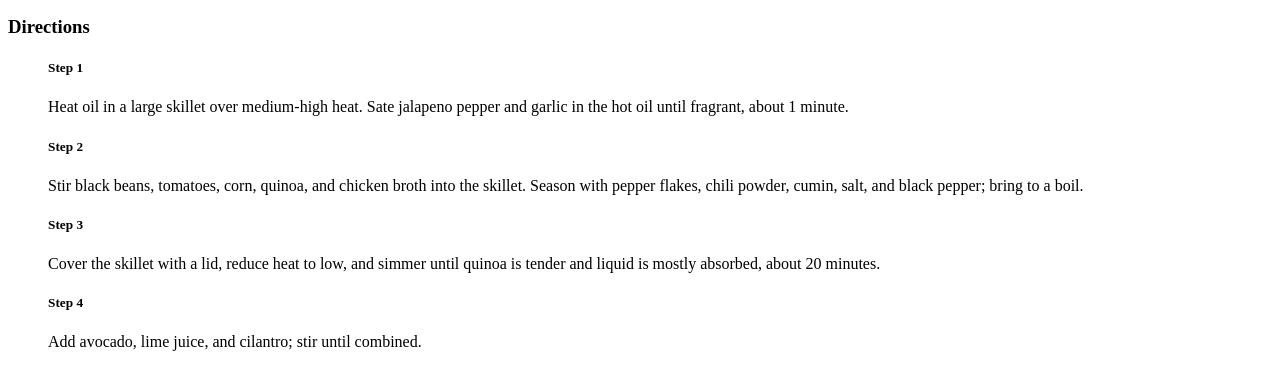
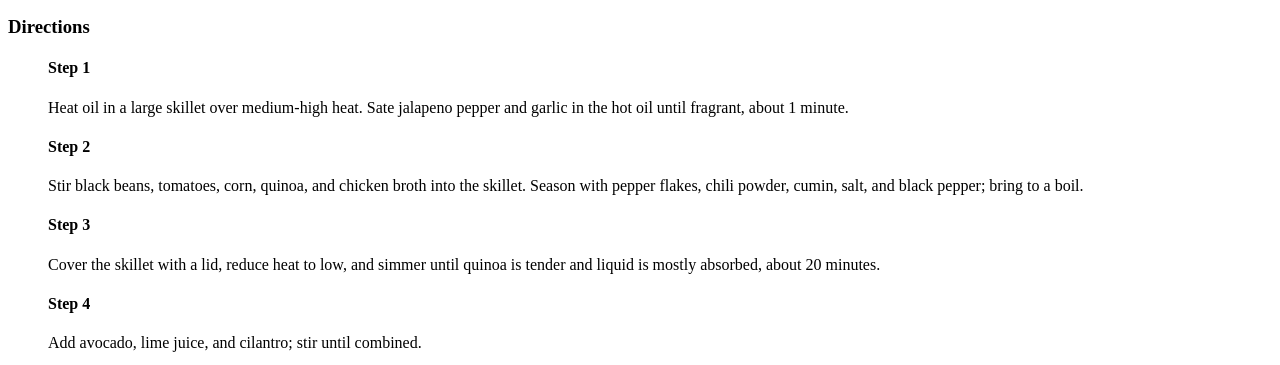
Before and after one commit to MakersMarked/odin_recipes, a plain HTML site: page recipes/mexican-quinoa.html in a window 1280 px wide. Shown: the part 982-1347 px from the top of the page. Drawn offline with Linux system fonts and the light colour scheme.

Commit message:
recipes/

```diff
--- a/recipes/mexican-quinoa.html
+++ b/recipes/mexican-quinoa.html
@@ -22,14 +22,15 @@
             </ul>
         <h3>Directions</h3>
 
-        <ul><h5>Step 1</h5>
-            Heat oil in a large skillet over medium-high heat. Sate jalapeno pepper and garlic in the hot oil until fragrant, about 1 minute.
-        <h5>Step 2</h5>
-        Stir black beans, tomatoes, corn, quinoa, and chicken broth into the skillet. Season with pepper flakes, chili powder, cumin, salt, and black pepper; bring to a boil.
-        <h5>Step 3</h5>
-        Cover the skillet with a lid, reduce heat to low, and simmer until quinoa is tender and liquid is mostly absorbed, about 20 minutes.
-        <h5>Step 4</h5>
-        Add avocado, lime juice, and cilantro; stir until combined.
+        <ul>
+            <h4>Step 1</h4>
+                Heat oil in a large skillet over medium-high heat. Sate jalapeno pepper and garlic in the hot oil until fragrant, about 1 minute.
+            <h4>Step 2</h4>
+                Stir black beans, tomatoes, corn, quinoa, and chicken broth into the skillet. Season with pepper flakes, chili powder, cumin, salt, and black pepper; bring to a boil.
+            <h4>Step 3</h4>
+                Cover the skillet with a lid, reduce heat to low, and simmer until quinoa is tender and liquid is mostly absorbed, about 20 minutes.
+            <h4>Step 4</h4>
+                Add avocado, lime juice, and cilantro; stir until combined.
         </ul>
     </body>
 </html>
```
